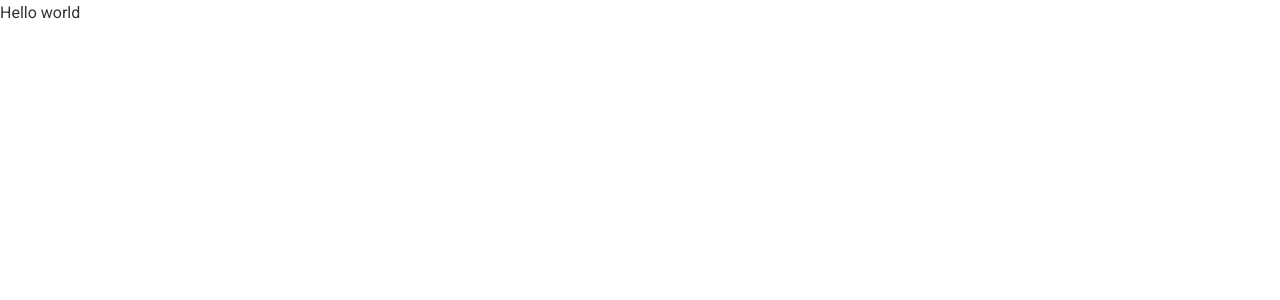
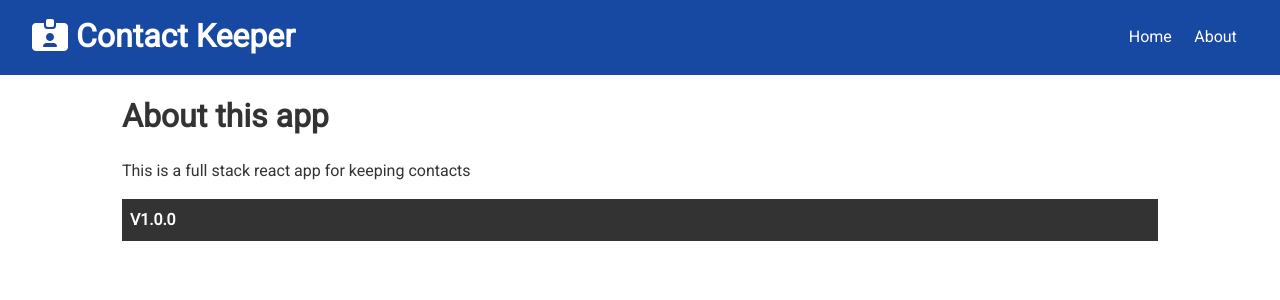
Before and after one commit to DLee1993/react-digital-phoneBook, a React (Create React App) app in the folder client/: page /about in a window 1280 px wide. Shown: the top 300 px of the page. Built offline with nearby package versions, Linux system fonts and the light colour scheme.

Commit message:
added a navbar w/ home&about links, also added home&about components

```diff
--- a/client/src/App.css
+++ b/client/src/App.css
@@ -2,7 +2,7 @@
 
 /* Global Styles */
 :root {
-  --primary-color: #dc3545;
+  --primary-color: #003699;
   --dark-color: #333333;
   --light-color: #f4f4f4;
   --danger-color: #dc3545;
@@ -78,14 +78,6 @@ img {
   color: var(--dark-color);
 }
 
-.text-success {
-  color: var(--success-color);
-}
-
-.text-danger {
-  color: var(--danger-color);
-}
-
 .text-center {
   text-align: center;
 }
@@ -96,17 +88,6 @@ img {
 
 .text-left {
   text-align: left;
-}
-
-/* Center All */
-.all-center {
-  display: flex;
-  flex-direction: column;
-  width: 100%;
-  margin: auto;
-  justify-content: center;
-  align-items: center;
-  text-align: center;
 }
 
 /* Cards */
@@ -181,7 +162,7 @@ img {
 .grid-2 {
   display: grid;
   grid-template-columns: repeat(2, 1fr);
-  grid-gap: 1rem;
+  grid-gap: 2rem;
 }
 
 .grid-3 {
@@ -193,7 +174,13 @@ img {
 .grid-4 {
   display: grid;
   grid-template-columns: repeat(4, 1fr);
-  grid-gap: 1rem;
+  grid-gap: 2rem;
+}
+
+.grid-2-3 {
+  display: grid;
+  grid-template-columns: 2fr 3fr;
+  grid-gap: 2rem;
 }
 
 .btn {
@@ -227,7 +214,6 @@ img {
 }
 
 .badge {
-  display: inline-block;
   font-size: 0.8rem;
   padding: 0.2rem 0.7rem;
   text-align: center;
@@ -336,6 +322,27 @@ button {
   font: inherit;
 }
 
+.form-group {
+  margin: 1.2rem 0;
+}
+
+.form-group input {
+  margin: 0.2rem 0;
+}
+
+.form-container {
+  max-width: 500px;
+  margin: 2rem auto;
+  overflow: hidden;
+  padding: 0 2rem;
+}
+
+.form-container h1,
+h2,
+h3 {
+  text-align: center;
+}
+
 table th,
 table td {
   padding: 1rem;
@@ -354,6 +361,7 @@ table th {
   padding: 0.7rem 2rem;
   z-index: 1;
   width: 100%;
+  border-bottom: solid 1px var(--primary-color);
   opacity: 0.9;
   margin-bottom: 1rem;
 }
@@ -374,6 +382,22 @@ table th {
 
 .navbar .welcome span {
   margin-right: 0.6rem;
+}
+
+/* Animation (Add After) */
+.item-enter {
+  opacity: 0;
+}
+.item-enter-active {
+  opacity: 1;
+  transition: opacity 1000ms ease-in;
+}
+.item-exit {
+  opacity: 1;
+}
+.item-exit-active {
+  opacity: 0;
+  transition: opacity 1000ms ease-in;
 }
 
 /* Mobile Styles */
@@ -407,6 +431,10 @@ table th {
     text-align: center;
   }
 
+  .navbar h1 {
+    margin-bottom: 0.6rem;
+  }
+
   .navbar ul {
     text-align: center;
     justify-content: center;
--- a/client/src/App.js
+++ b/client/src/App.js
@@ -1,7 +1,24 @@
+import React, { Fragment } from "react";
 import "./App.css";
+import { BrowserRouter as Router, Routes, Route } from "react-router-dom";
+import Navbar from "./components/layout/Navbar";
+import Home from "./components/pages/Home";
+import About from "./components/pages/About";
 
 const App = () => {
-    return <div className='App'>Hello world</div>;
+    return (
+        <Router>
+            <Fragment className='App'>
+                <Navbar />
+                <div className='container'>
+                    <Routes>
+                        <Route exact path='/' element={<Home />}></Route>
+                        <Route exact path='/about' element={<About />}></Route>
+                    </Routes>
+                </div>
+            </Fragment>
+        </Router>
+    );
 };
 
 export default App;
--- /dev/null
+++ b/client/src/components/layout/Navbar.js
@@ -0,0 +1,29 @@
+import React from "react";
+import { Link } from "react-router-dom";
+import PropTypes from "prop-types";
+
+const Navbar = ({ title, icon }) => {
+    return (
+        <div className='navbar bg-primary'>
+            <h1>
+                <i className={icon} /> {title}
+            </h1>
+            <ul>
+                <li><Link to='/'>Home</Link></li>
+                <li><Link to='/about'>About</Link></li>
+            </ul>
+        </div>
+    );
+};
+
+export default Navbar;
+
+Navbar.propTypes = {
+    title: PropTypes.string.isRequired,
+    icon: PropTypes.string,
+};
+
+Navbar.defaultProps = {
+    title: "Contact Keeper",
+    icon: "fas fa-id-card-alt",
+};
--- /dev/null
+++ b/client/src/components/pages/About.js
@@ -0,0 +1,13 @@
+import React from 'react'
+
+const About = () => {
+  return (
+    <div>
+        <h1>About this app</h1>
+        <p className="my-1">This is a full stack react app for keeping contacts</p>
+        <p className='bg-dark p'><strong>V1.0.0</strong></p>
+    </div>
+  )
+}
+
+export default About;
--- /dev/null
+++ b/client/src/components/pages/Home.js
@@ -0,0 +1,9 @@
+import React from 'react'
+
+const Home = () => {
+  return (
+    <div><h1>Home page</h1></div>
+  )
+}
+
+export default Home
```
